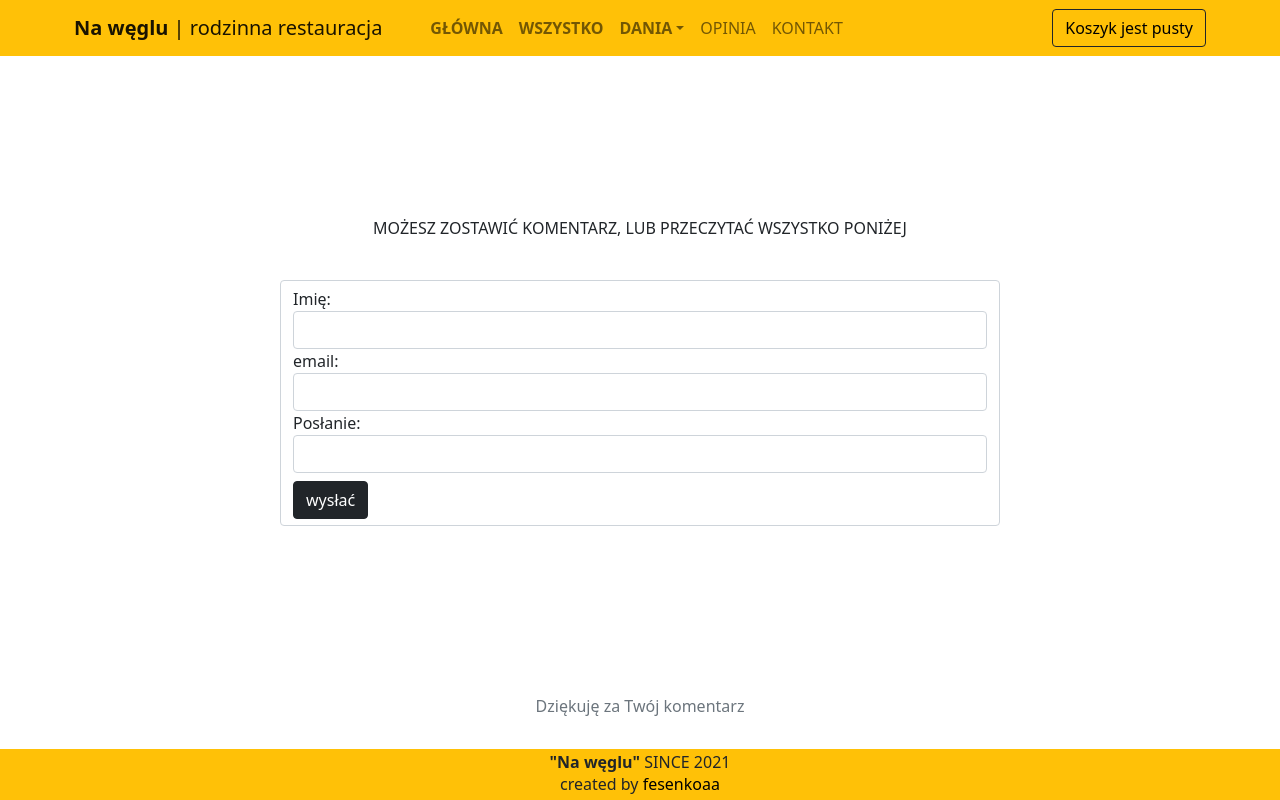
After one commit to fesenkoaa/delivery, a Django app: page /comments/ in a window 1280 px wide. The commit adds this page. Run offline with Django 3.2, Linux system fonts and the light colour scheme; data that the repository does not hold is empty; some libraries are stand-ins or nearby versions.

Commit message:
beta 1.1.9

```diff
--- a/grill/main_app/forms.py
+++ b/grill/main_app/forms.py
@@ -0,0 +1,21 @@
+from django import forms
+from .models import Comment
+
+
+class ReviewsForm(forms.ModelForm):
+    auth = forms.CharField(
+        widget=forms.TextInput(attrs={'class': 'form-control', 'placeholder': ''}),
+        label="Imię", required=True
+    )
+    email = forms.EmailField(
+        widget=forms.EmailInput(attrs={'class': 'form-control', 'placeholder': ''}),
+        label="email", required=True
+    )
+    message = forms.CharField(
+        widget=forms.TextInput(attrs={'class': 'form-control', 'placeholder': ''}),
+        label="Posłanie", required=True
+    )
+
+    class Meta:
+        model = Comment
+        fields = ('auth', 'email', 'message')
--- a/grill/main_app/models.py
+++ b/grill/main_app/models.py
@@ -42,3 +42,20 @@ class Product(models.Model):
     class Meta:
         verbose_name = "Product"
         verbose_name_plural = "Products"
+
+
+class Comment(models.Model):
+
+    email = models.EmailField()
+    auth = models.CharField(max_length=50)
+    message = models.CharField(max_length=500)
+    date = models.DateField(auto_now_add=True)
+    time = models.DateTimeField(auto_now_add=True)
+
+    class Meta:
+        ordering = '-time',
+        verbose_name = 'Comment'
+        verbose_name_plural = 'Comments'
+
+    def __str__(self):
+        return f'{self.auth} add a new comment'
--- a/grill/main_app/templates/base.html
+++ b/grill/main_app/templates/base.html
@@ -85,6 +85,10 @@
 <!--                        <li class="nav-item"><a class="nav-link" href="{% url 'main_app:about' %}">-->
 <!--                            O NAS-->
 <!--                        </a></li>-->
+
+                        <li class="nav-item"><a class="nav-link" href="{% url 'main_app:comments' %}">
+                            OPINIA
+                        </a></li>
 
                         <li class="nav-item"><a class="nav-link" href="{% url 'main_app:contact' %}">
                             KONTAKT
--- /dev/null
+++ b/grill/main_app/templates/reviews.html
@@ -0,0 +1,43 @@
+{% extends 'base.html' %}
+
+{% block content %}
+<div class="container md-5" action="#" style="width: 60%">
+    <br>
+    <br>
+    <br>
+    <br>
+    <br>
+    <br>
+    <br>
+    <p class="text-center text">MOŻESZ ZOSTAWIĆ KOMENTARZ, LUB PRZECZYTAĆ WSZYSTKO PONIŻEJ</p>
+    <br>
+    <div class="container">
+        <form method="post" action="#" class="form-control">
+            {% csrf_token %}
+            {{ form }}
+            <button class="btn btn-dark text-center mt-2" type="submit">wysłać</button>
+        </form>
+    </div>
+    <br>
+    <br>
+    <br>
+    <br>
+    {% for review in page_obj %}
+    <div class="col p-4 d-flex flex-column position-static">
+        <form>
+            <h6 class="mb-0"><span class="tab"></span>{{review.auth}}</h6>
+            <br>
+            <p class="mb-2 "><span class="tab"></span>{{review.message}}</p>
+            <div class="mb-2 text-muted"><span class="tab"></span>{{review.date}}</div>
+        </form>
+    </div>
+    <hr>
+    {% endfor %}
+    <br>
+    <br>
+    <br>
+    <p class="text-center text-muted">Dziękuję za Twój komentarz</p>
+    <br>
+    <br>
+</div>
+{% endblock %}
--- a/grill/main_app/urls.py
+++ b/grill/main_app/urls.py
@@ -6,6 +6,7 @@ urlpatterns = [
     path('', BaseView.as_view(), name='main'),
     path('about-us/', AboutPage.as_view(), name='about'),
     path('contact-us/', ContactPage.as_view(), name='contact'),
+    path('comments/', CommentPage.as_view(), name='comments'),
     path('main/', AllDishes.as_view(), name='all-dishes'),
     path('main-dishes/', MainDishesPage.as_view(), name='main-dishes'),
     path('salads/', SaladsPages.as_view(), name='salads'),
--- a/grill/main_app/views.py
+++ b/grill/main_app/views.py
@@ -147,3 +147,30 @@ class CartPage(View):
     def get(self, request):
         print(request.session)
         return render(request, 'session_cart.html')
+
+
+class CommentPage(View):
+
+    def get(self, request):
+
+        page_obj = Comment.objects.all().order_by('-time')
+        form = ReviewsForm
+
+        context = {
+            'page_obj': page_obj,
+            'form': form
+        }
+        return render(request, 'reviews.html', context)
+
+    def post(self, request):
+
+        form = ReviewsForm(request.POST)
+
+        if form.is_valid():
+            form.save()
+
+            messages.success(request, 'Twój komentarz został wysłany.')
+            return redirect('main_app:comments')
+
+        messages.success(request, 'Coś jest nie tak. Spróbuj ponownie.')
+        return redirect('main_app:comments')
```
Also changed, not shown: grill/main_app/migrations/0011_comment.py (added), grill/order/migrations/0009_alter_order_order_type.py (added), grill/order/views.py (line endings or trailing spaces).
